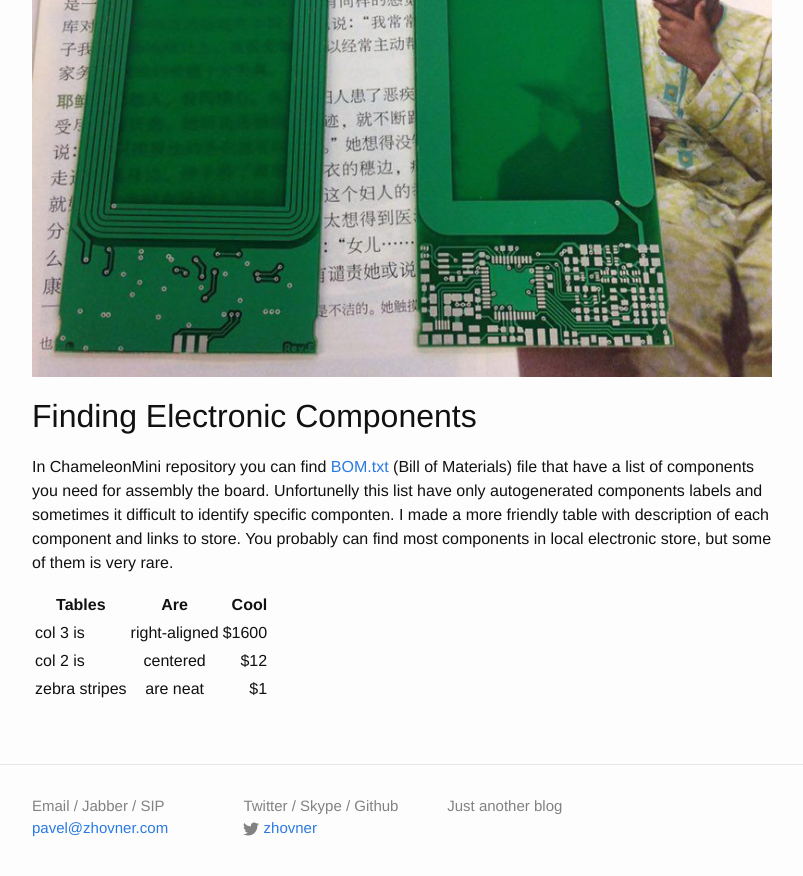
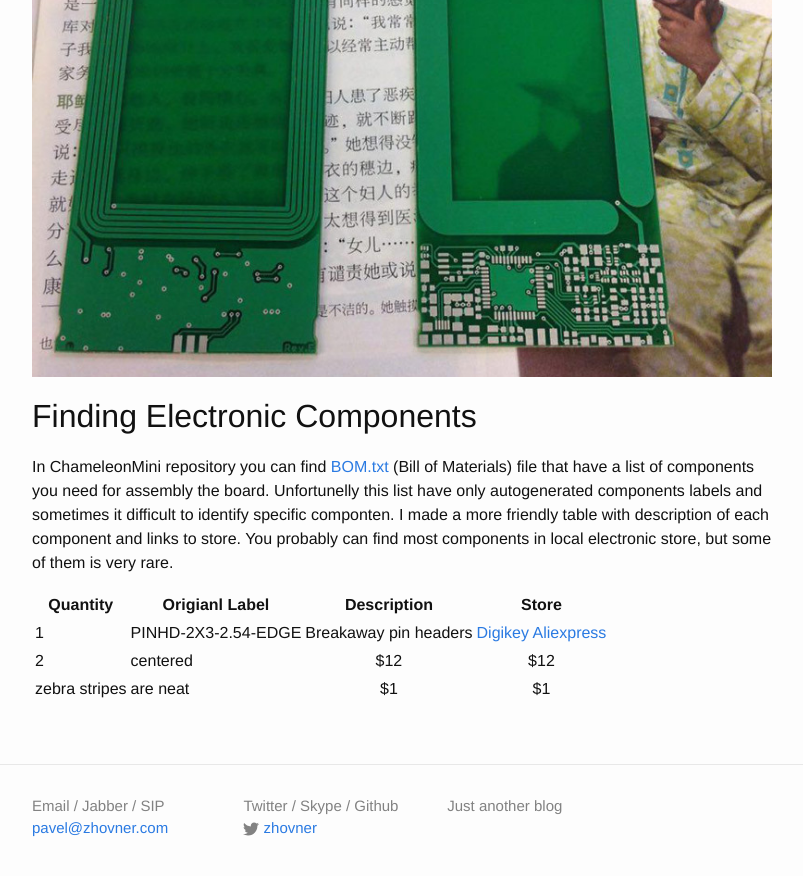
Before and after one commit to zhovner/zhovner.github.com, a Jekyll site: the page built from _posts/2016-04-2-ChameleonMini-assembly-from-scratch.markdown, in a window 1280 px wide and 900 px high, scrolled down 1912 px. Shown: the top 876 px of the window, without its empty margins (238-1041 px from the left). Built offline with Jekyll 4.4.1, drawn with Linux system fonts in a browser that asks for light colours; comment, search, counter and statistics services are not loaded.

Commit message:
chameleon

```diff
--- a/_posts/2016-04-2-ChameleonMini-assembly-from-scratch.markdown
+++ b/_posts/2016-04-2-ChameleonMini-assembly-from-scratch.markdown
@@ -38,8 +38,8 @@ In ChameleonMini repository you can find [BOM.txt](https://github.com/emsec/Cham
 Unfortunelly this list have only autogenerated components labels and sometimes it difficult to identify specific componten. I made a more friendly table with description of each component and links to store.
 You probably can find most components in local electronic store, but some of them is very rare.
 
-| Tables        | Are           | Cool  |
-| ------------- |:-------------:| -----:|
-| col 3 is      | right-aligned | $1600 |
-| col 2 is      | centered      |   $12 |
-| zebra stripes | are neat      |    $1 |
+| Quantity      |    Origianl Label   | Description           |     Store    |
+| ------------- |---------------------| :--------------------:| :-----------:|
+| 1             | PINHD-2X3-2.54-EDGE | Breakaway pin headers | [Digikey](http://www.digikey.com/product-search/en?mpart=M22-2010505&vendor=952) [Aliexpress](http://aliexpress.com/item/Free-Shipping-10pcs-40-Pin-1x40-Single-Row-Male-2-54-Breakable-Pin-Header-Connector-Strip/32416951874.html?spm=2114.30010708.3.10.EVbemk&ws_ab_test=searchweb201556_7,searchweb201602_4_10017_10034_10021_507_10022_10032_10020_10009_10008_10018_10019,searchweb201603_1&btsid=8d05ce86-d5b1-42f8-8dc9-c88b6eee3775)        |
+| 2             | centered            |   $12                 |   $12        |
+| zebra stripes | are neat            |    $1                 |    $1        |
```
